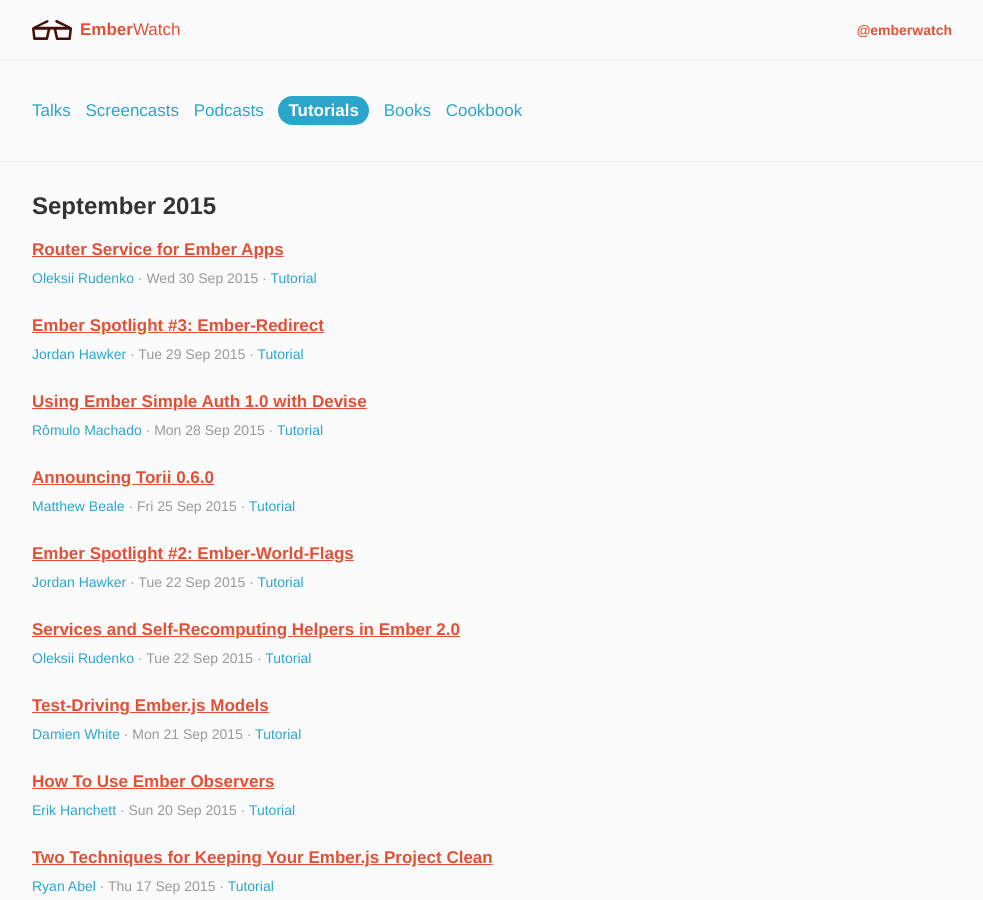
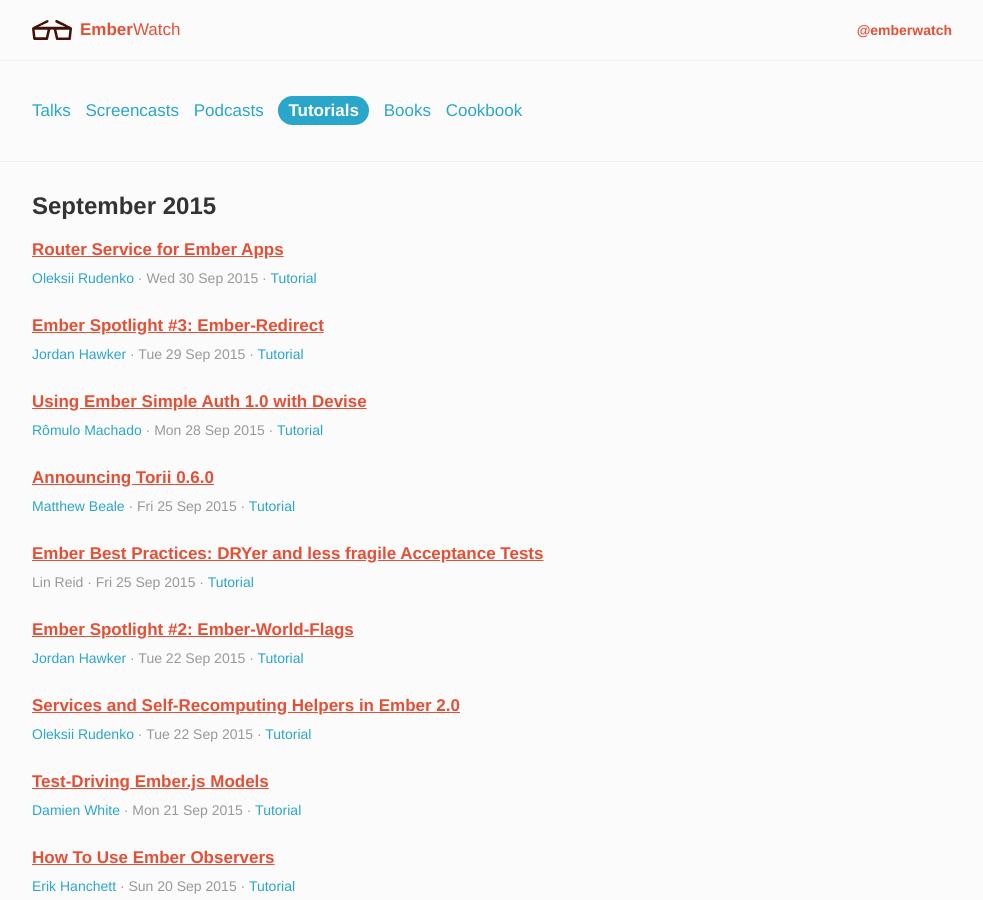
Before and after one commit to emberwatch/emberwatch, a Jekyll site: the page built from tutorials.html, in a window 1280 px wide and 900 px high. Shown: the whole window, without its empty margins (148-1131 px from the left). Built offline with Jekyll 4.4.1, drawn with Linux system fonts in a browser that asks for light colours; Markdown is read by kramdown in place of the engine named in the settings; comment, search, counter and statistics services are not loaded.

Commit message:
[Add Article] DRYer and Less Fragile Acceptance Tests

```diff
--- a/_data/tutorials.yml
+++ b/_data/tutorials.yml
@@ -23,6 +23,14 @@
   date_updated: '2015-09-28'
   urls:
   - http://romulomachado.github.io/2015/09/28/using-ember-simple-auth-with-devise.html
+- title: 'Ember Best Practices: DRYer and less fragile Acceptance Tests'
+  author_ids:
+  - 105
+  date: '2015-09-25'
+  date_created: '2015-09-25'
+  date_updated: '2015-09-25'
+  urls:
+  - https://dockyard.com/blog/2015/09/25/ember-best-practices-acceptance-tests
 - title: Announcing Torii 0.6.0
   author_ids:
   - 57
```
